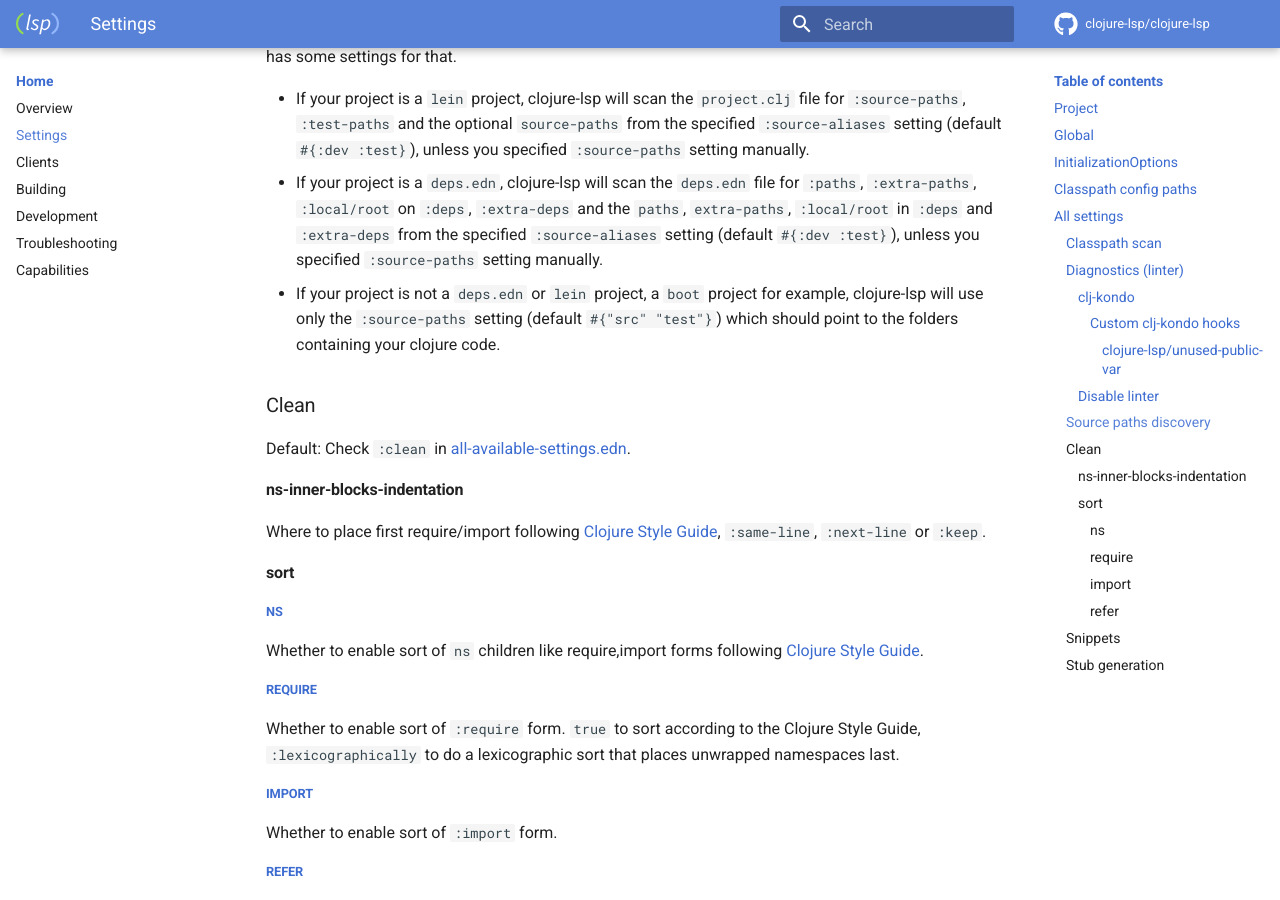
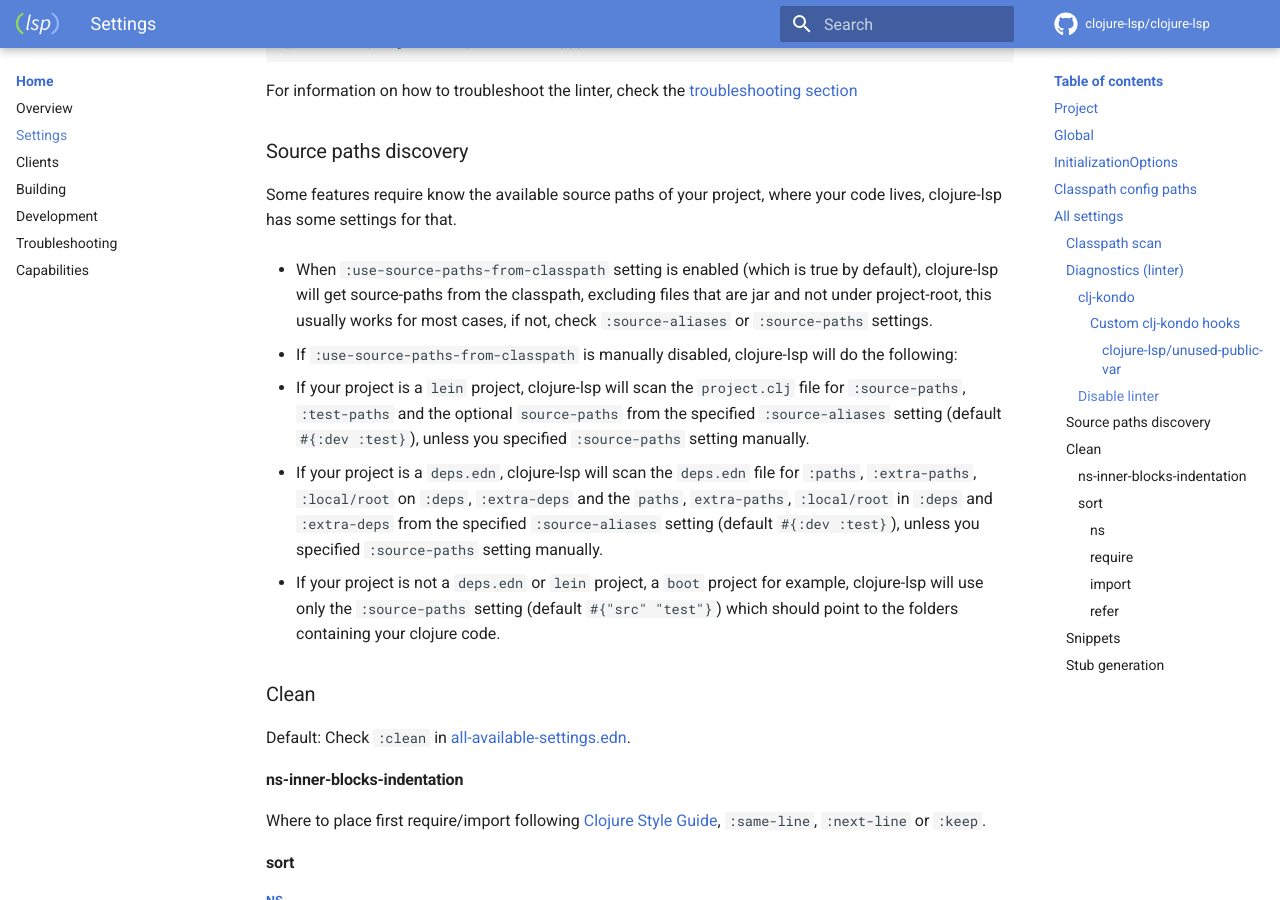
Before and after one commit to clojure-lsp/clojure-lsp, an MkDocs documentation site: the page built from docs/settings.md, in a window 1280 px wide and 900 px high, scrolled down 6859 px. Built offline with MkDocs 1.6.1 and Material for MkDocs 9.7.7, drawn with Linux system fonts in a browser that asks for light colours; comment, search, counter and statistics services are not loaded; some of the changed text lies outside the part shown.

Commit message:
Add `:use-source-paths-from-classpath` setting defaulting to true, which makes clojure-lsp do not manually discovery source-paths but get from classpath excluding jar files and paths outside project-root.
Fixes #752 #551

```diff
--- a/docs/settings.md
+++ b/docs/settings.md
@@ -68,6 +68,7 @@ You can find all settings and its default values [here](https://github.com/cloju
 |-----------------------------------------|----------------------------------------------------------------------------------------------------------------------------------------------------------------------------------------------------------------------------------------------------------------------------------------------------------------------------------------------------------------------------------------------------------------------|--------------------------------------------------|
 | `source-paths`                          | project-local directories to look for clj/cljc/cljs files, if using `deps.edn`, `project.clj` or `bb.edn`, use `:source-aliases` instead.                                                                                                                                                                                                                                                                            | `#{"src" "test"}`                                |
 | `source-aliases`                        | Used for `deps.edn` or `project.clj` projects, the aliases which clojure-lsp should get the source-paths besides the root level `:paths` and `:extra-paths`. Check the `source-aliases discovery` section below.                                                                                                                                                                                                     | `#{:dev :test}`                                  |
+| `use-source-paths-from-classpath`       | Whether to check source-paths from classpath or manually discover                                                                                                                                                                                                                                                                                                                                                    | `true`                                           |
 | `linters`                               | clojure-lsp custom linters, check the diagnostics settings section below                                                                                                                                                                                                                                                                                                                                             |                                                  |
 | `additional-snippets`                   | Additional user snippets to be available during completing, check the snippets section below                                                                                                                                                                                                                                                                                                                         | `[]`                                             |
 | `ignore-classpath-directories`          | will not consider clojure files within the directories specified by your classpath. This is needed, for instance, if your build puts artifacts into `resources` or `target` that you want lsp to ignore.                                                                                                                                                                                                             | `false`                                          |
@@ -99,12 +100,12 @@ You can find all settings and its default values [here](https://github.com/cloju
 
 clojure-lsp needs to analyze the whole project and its dependencies to understand your code for most features, during the startup clojure-lsp will try to find the classpath of your project to pass to clj-kondo later.
 
-You can configure how clojure-lsp should find the classpath with the `project-specs` setting, check the default [here](https://github.com/clojure-lsp/clojure-lsp/blob/master/src/clojure_lsp/crawler.clj#L53-L60).
+You can configure how clojure-lsp should find the classpath with the `project-specs` setting, but keep in mind that usually the [default](https://github.com/clojure-lsp/clojure-lsp/blob/master/lib/src/clojure_lsp/classpath.clj#L108-L123) is enough, it will also consider the `:source-aliases` setting if any to find the classpath using those aliases.
 
 Supported project types at the moment are:
 
-- `leiningen`: If a `project.clj` is found at the project root, clojure-lsp will run `lein classpath`.
-- `deps`: If a `deps.edn` is found at the project root, clojure-lsp will run `clojure -Spath`.
+- `leiningen`: If a `project.clj` is found at the project root, clojure-lsp will run `lein classpath` with `:source-aliases` specified if any.
+- `deps`: If a `deps.edn` is found at the project root, clojure-lsp will run `clojure -Spath` with `:source-aliases` specified if any.
 - `boot`: If a `build.boot` is found at the project root, clojure-lsp will run `boot show --fake-classpath`.
 - `shadow-cljs`: If a `shadow-cljs.edn` is found at the project root, clojure-lsp will run `npx shadow-cljs classpath`.
 - `babashka`: If a `bb.edn` is found at the project root, clojure-lsp will run `bb print-deps --format classpath`.
@@ -210,9 +211,12 @@ For information on how to troubleshoot the linter, check the [troubleshooting se
 
 Some features require know the available source paths of your project, where your code lives, clojure-lsp has some settings for that.
 
-- If your project is a `lein` project, clojure-lsp will scan the `project.clj` file for `:source-paths`, `:test-paths` and the optional `source-paths` from the specified `:source-aliases` setting (default `#{:dev :test}`), unless you specified `:source-paths` setting manually.
-- If your project is a `deps.edn`, clojure-lsp will scan the `deps.edn` file for `:paths`, `:extra-paths`, `:local/root` on `:deps`, `:extra-deps` and the `paths`, `extra-paths`, `:local/root` in `:deps` and `:extra-deps` from the specified `:source-aliases` setting (default `#{:dev :test}`), unless you specified `:source-paths` setting manually.
-- If your project is not a `deps.edn` or `lein` project, a `boot` project for example, clojure-lsp will use only the `:source-paths` setting (default `#{"src" "test"}`) which should point to the folders containing your clojure code.
+- When `:use-source-paths-from-classpath` setting is enabled (which is true by default), clojure-lsp will get source-paths from the classpath, excluding files that are jar and not under project-root, this usually works for most cases, if not, check `:source-aliases` or `:source-paths` settings.
+
+- If `:use-source-paths-from-classpath` is manually disabled, clojure-lsp will do the following:
+  - If your project is a `lein` project, clojure-lsp will scan the `project.clj` file for `:source-paths`, `:test-paths` and the optional `source-paths` from the specified `:source-aliases` setting (default `#{:dev :test}`), unless you specified `:source-paths` setting manually.
+  - If your project is a `deps.edn`, clojure-lsp will scan the `deps.edn` file for `:paths`, `:extra-paths`, `:local/root` on `:deps`, `:extra-deps` and the `paths`, `extra-paths`, `:local/root` in `:deps` and `:extra-deps` from the specified `:source-aliases` setting (default `#{:dev :test}`), unless you specified `:source-paths` setting manually.
+  - If your project is not a `deps.edn` or `lein` project, a `boot` project for example, clojure-lsp will use only the `:source-paths` setting (default `#{"src" "test"}`) which should point to the folders containing your clojure code.
 
 ### Clean
 
```
Also changed, not shown: other parts of docs/settings.md (+1 -1 lines), CHANGELOG.md (+1 -0 lines), 7 other files.
